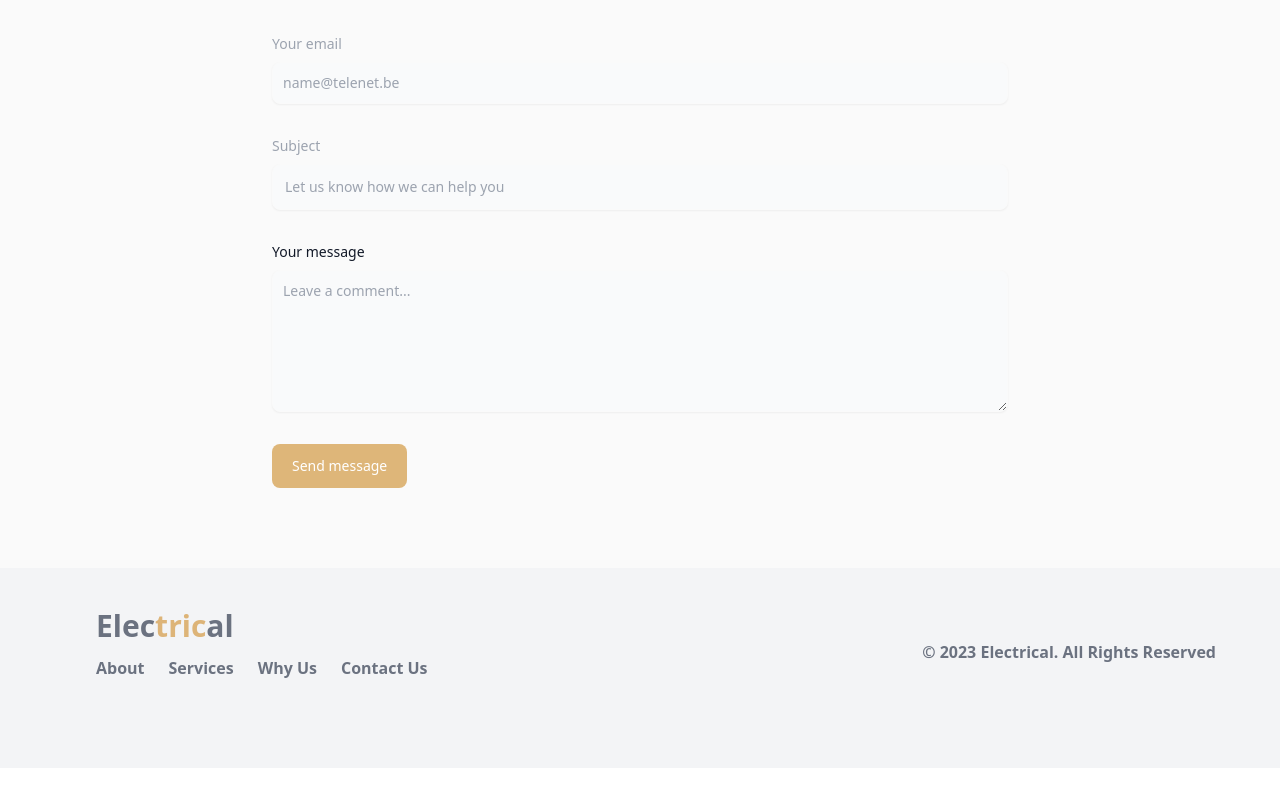
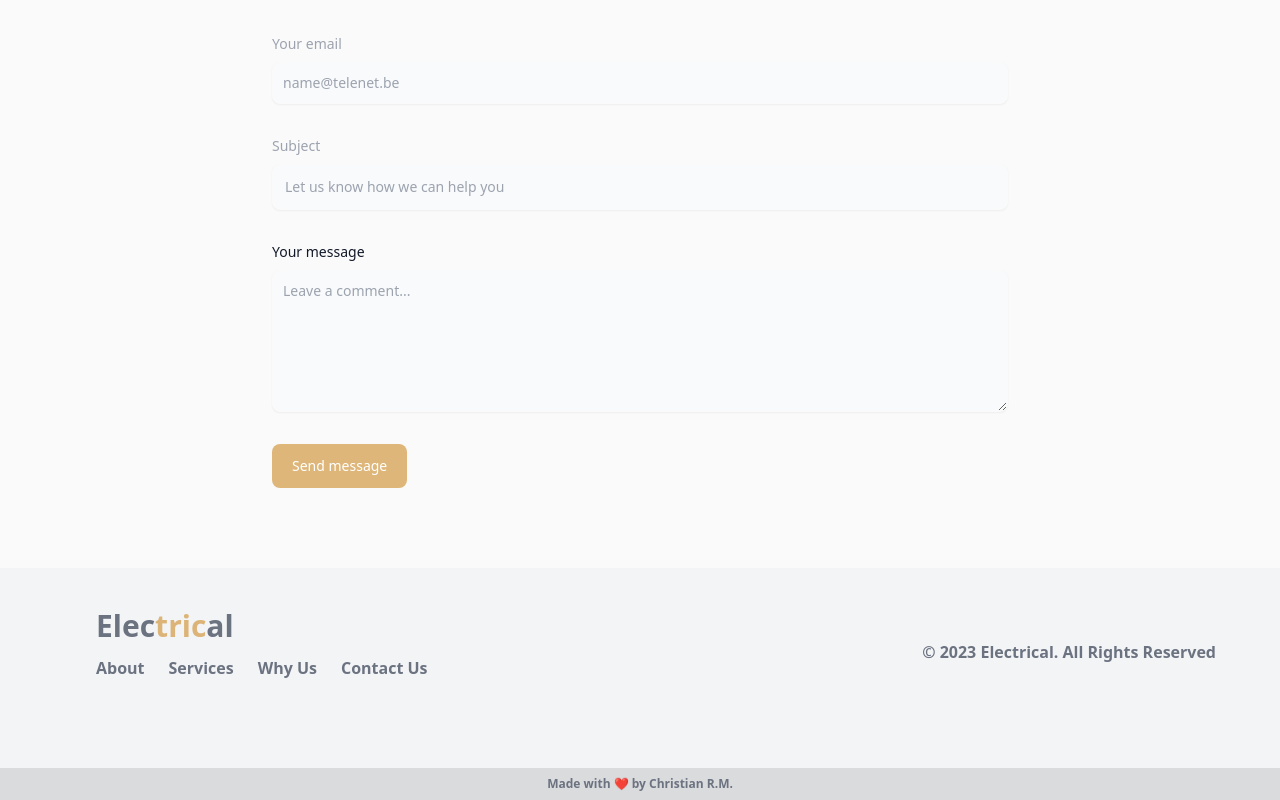
Before and after one commit to ChrisMutesa/electrician, a plain HTML site: page index.html in a window 1280 px wide. Shown: the part 2844-3644 px from the top of the page. Before the commit the page ends 3612 px from the top, so only its background shows below. Drawn offline with nearby package versions, Linux system fonts and the light colour scheme.

Commit message:
Add files via upload

```diff
--- a/index.html
+++ b/index.html
@@ -594,6 +594,14 @@
           </div>
         </div>
       </div>
+      <!-- Above nav contacts -->
+      <div class="bg-black bg-opacity-10">
+        <div
+          class="max-w-4xl mx-auto text-center text-gray-500 font-semibold text-xs flex justify-around md:items-center md:space-x-2 pt-2 pb-2"
+        >
+          Made with ❤️ by Christian R.M.
+        </div>
+      </div>
     </footer>
   </body>
 </html>
```
